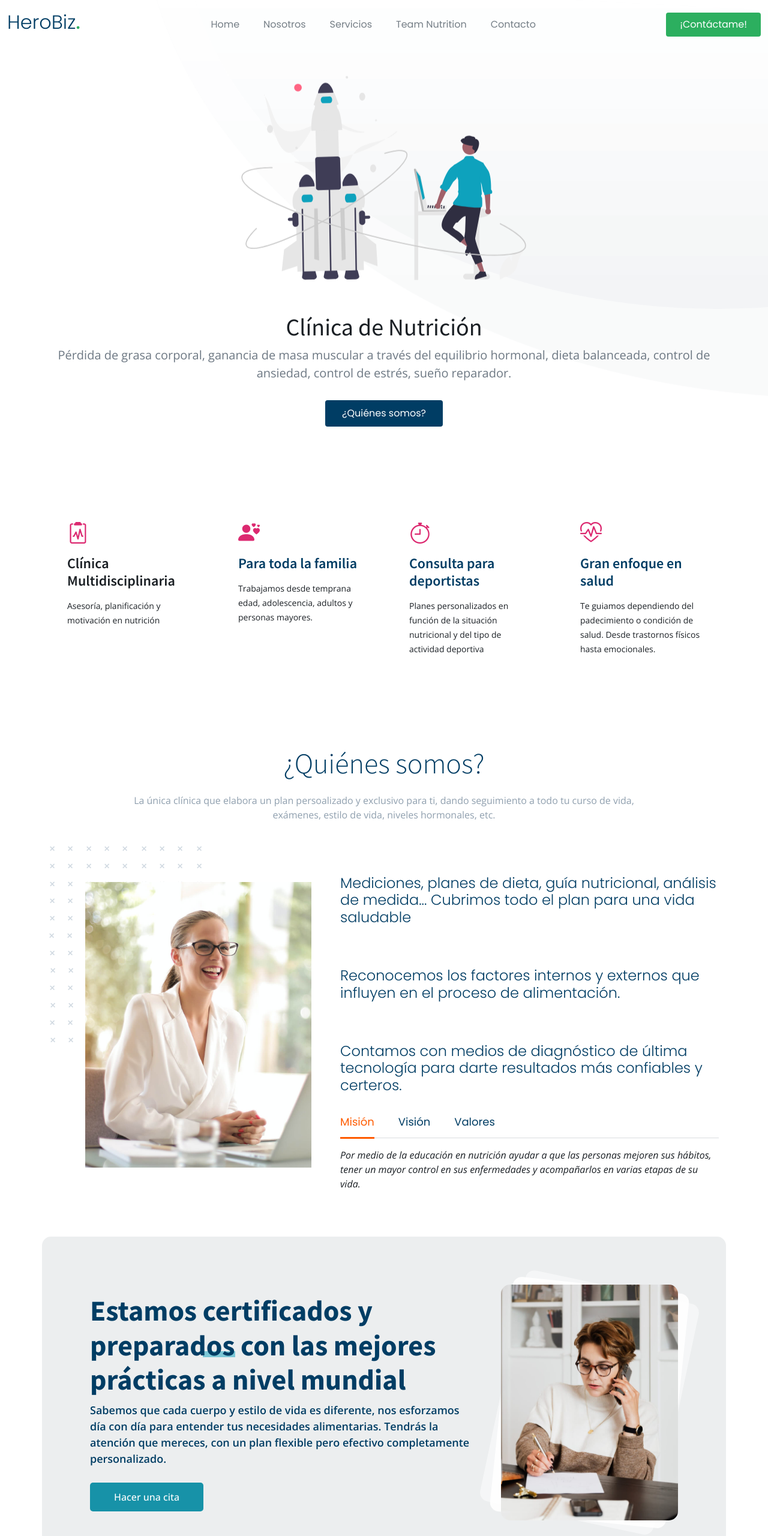
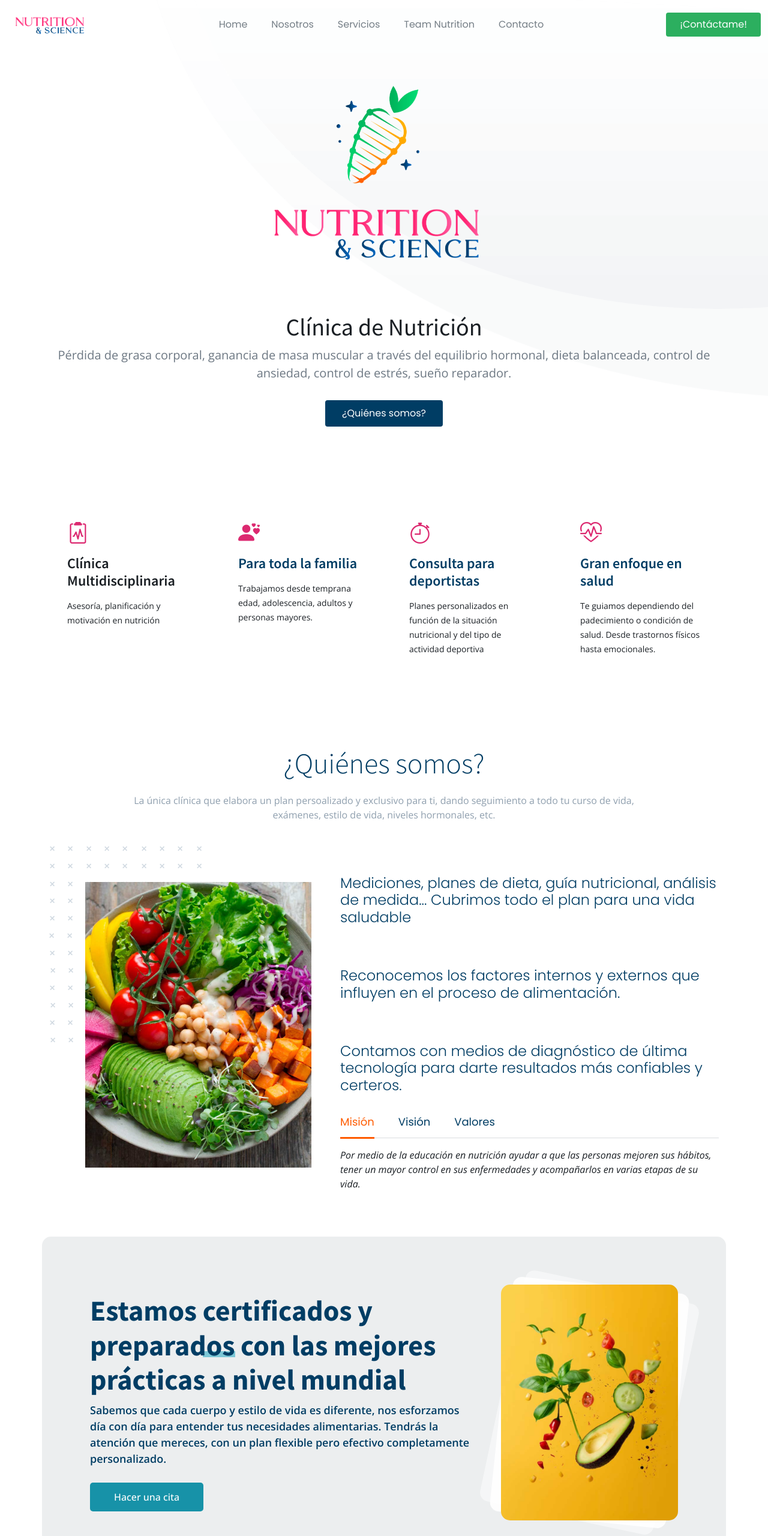
Before and after one commit to luiznaiper/nutricion-and-science, a plain HTML site: page index.html in a window 1280 px wide. Shown: the top 2560 px of the page at 60% size. Drawn offline with nearby package versions, Linux system fonts and the light colour scheme.

Commit message:
:construction: Finish and prepared

```diff
--- a/assets/css/main.css
+++ b/assets/css/main.css
@@ -1050,7 +1050,7 @@ section {
 .hero-static {
   width: 100%;
   min-height: 50vh;
-  background: url('../img/hero-bg.png') center center;
+  background: url('../img/cta-nutrition.jpg') center center;
   background-size: cover;
   position: relative;
   padding: 120px 0 60px;
@@ -1387,7 +1387,7 @@ section {
       rgba(var(--color-black-rgb), 0.4),
       rgba(var(--color-black-rgb), 0.7)
     ),
-    url('../img/onfocus-video-bg.jpg') center center;
+    url('../img/cta-nutrition.jpg') center center;
   background-size: cover;
 }
 
--- a/index.html
+++ b/index.html
@@ -73,8 +73,10 @@
           class="logo d-flex align-items-center scrollto me-auto me-lg-0"
         >
           <!-- Uncomment the line below if you also wish to use an image logo PENDIENTE -->
-          <!-- <img src="assets/img/logo.png" alt=""> -->
-          <h1>HeroBiz<span>.</span></h1>
+          <img
+            src="assets/img/logo-nutrition-and-science.png"
+            alt="Nutrition & Science"
+          />
         </a>
 
         <nav id="navbar" class="navbar">
@@ -87,7 +89,7 @@
               <a class="nav-link scrollto" href="index.html#about">Nosotros</a>
             </li>
             <li>
-              <a class="nav-link scrollto" href="index.html#services"
+              <a class="nav-link scrollto" href="index.html#onfocus"
                 >Servicios</a
               >
             </li>
@@ -119,7 +121,7 @@
         data-aos="zoom-out"
       >
         <img
-          src="assets/img/hero-carousel/hero-carousel-3.svg"
+          src="assets/img/nutrition-and-science.png"
           class="img-fluid animated"
         />
         <h1>Clínica de <span>Nutrición</span></h1>
@@ -223,7 +225,11 @@
           <div class="row g-4 g-lg-5" data-aos="fade-up" data-aos-delay="200">
             <div class="col-lg-5">
               <div class="about-img">
-                <img src="assets/img/about.jpg" class="img-fluid" alt="" />
+                <img
+                  src="assets/img/sobre-nutrition-and-science.jpg"
+                  class="img-fluid"
+                  alt="Sobre Nutrition and Science"
+                />
               </div>
             </div>
 
@@ -330,7 +336,11 @@
               class="col-lg-4 col-md-6 order-first order-md-last d-flex align-items-center"
             >
               <div class="img">
-                <img src="assets/img/cta.jpg" alt="" class="img-fluid" />
+                <img
+                  src="assets/img/certificacion-en-nutricion.jpg"
+                  alt="Certificados en Nutrición"
+                  class="img-fluid"
+                />
               </div>
             </div>
           </div>
@@ -399,9 +409,9 @@
               <div class="team-member">
                 <div class="member-img">
                   <img
-                    src="assets/img/team/team-1.jpg"
+                    src="assets/img/lili.jpg"
                     class="img-fluid"
-                    alt=""
+                    alt="Lillian Del Valle"
                   />
                 </div>
                 <div class="member-info">
```
Also changed, not shown: assets/img/about.jpg (deleted), assets/img/certificacion-en-nutricion.jpg (added), assets/img/cta-nutrition.jpg (added), assets/img/lili.jpg (added), assets/img/logo-nutrition-and-science.png (added), assets/img/nutrition-and-science.png (added), assets/img/sobre-nutrition-and-science.jpg (added).
